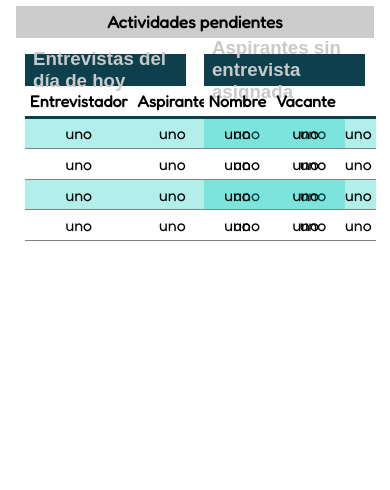
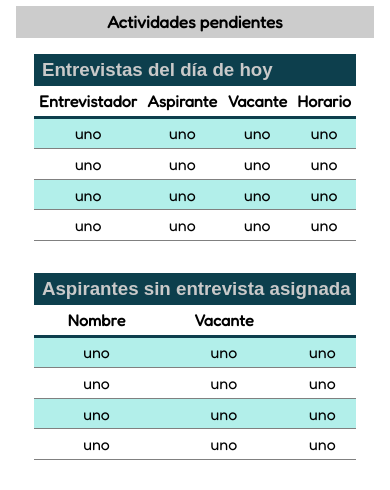
Before and after one commit to AlfredoZim/Proyecto-RH, a plain HTML site: page index.html in a window 390 px wide. Shown: the part 114-604 px from the top of the page. Drawn offline with Linux system fonts and the light colour scheme; a web font is replaced by a local one.

Commit message:
Add files via upload

```diff
--- a/css/inicio.css
+++ b/css/inicio.css
@@ -31,9 +31,7 @@
     align-items: center;
     padding-left: .5rem;
 }
-
-
-.container section .todays-interview{
+.container section .todays-interview, .container section .applicant-woexam{
     width: 45%;
 }
 table{
@@ -52,11 +50,13 @@ th,td{
 tbody tr:nth-child(odd){
     background-color: rgba(1, 203, 184, .3);
 }
-
-
-
-
-
-.container section .applicant-woexam{
-    width: 45%;
+@media (max-width:992px){
+    .container section{
+        align-items: center;
+        flex-direction: column;
+    }
+    .container section .todays-interview, .container section .applicant-woexam{
+        margin-bottom: 2rem;
+        width: 90%;
+    }
 }
--- a/header/header.css
+++ b/header/header.css
@@ -100,7 +100,7 @@ header .responsive-menu{
         flex-direction: column;
         height: 100vh;
         width: 100%;
-        background: rgba(0, 0, 0, .3);
+        background: rgba(0, 0, 0, .8);
         text-align: center;
         transition: .5s;
         left: -100%;
@@ -117,6 +117,6 @@ header .responsive-menu{
         font-family: 'Fredoka', sans-serif;
     }
     header .responsive-menu a:hover, header .responsive-menu a:active{
-        background: rgba(0, 0, 0, .1);
+        background: rgba(255, 255, 255, .2);
     }
 }
```
